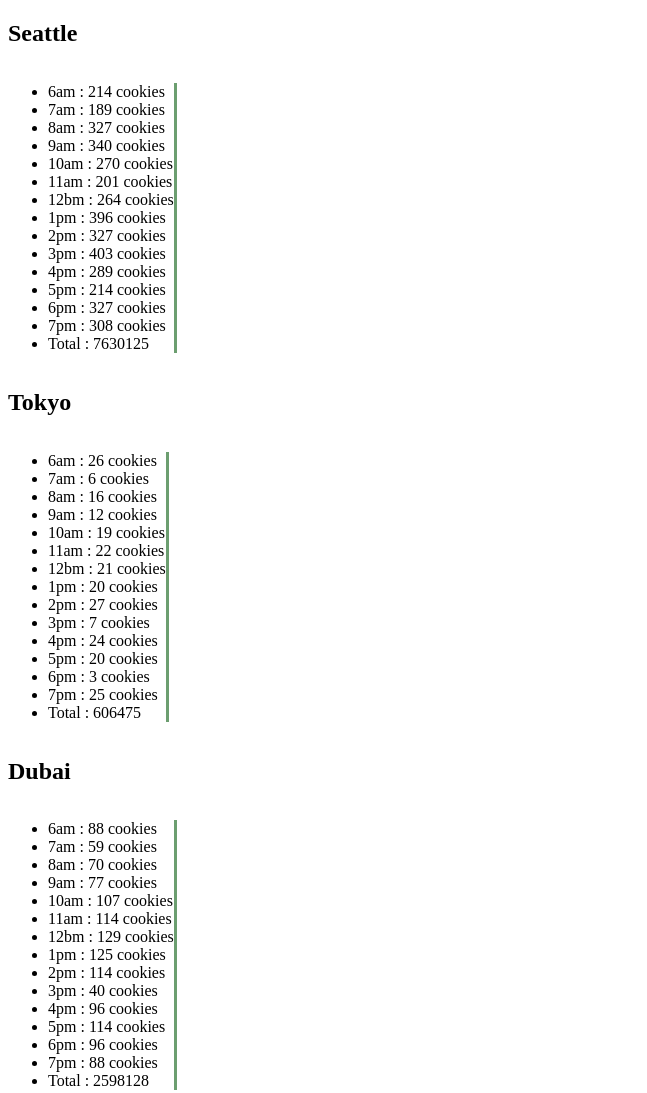
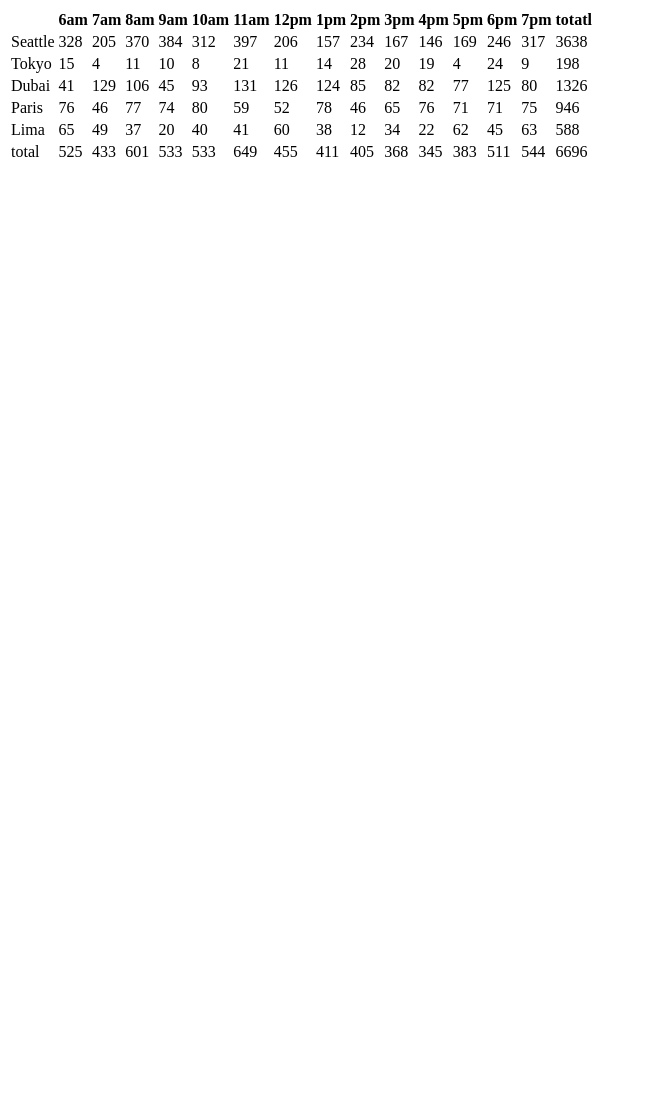
Before and after one commit to YaseenFsharid/cookie-stand, a plain HTML site: page sales.html in a window 1280 px wide. Shown: the top 1093 px of the page, without its empty margins (0-647 px from the left). After the commit the page ends 800 px from the top, so only its background shows below. Drawn offline with Linux system fonts and the light colour scheme.

Commit message:
added the table

```diff
--- a/apps.js
+++ b/apps.js
@@ -1,214 +1,337 @@
 `use strict`
-var hours=['6am','7am','8am','9am','10am','11am','12bm','1pm','2pm','3pm','4pm','5pm','6pm','7pm','8pm'];
-var Seattle ={
-    name :"Seattle",
-    customerPerHour:[],
-    cookiePerHour:[],
-    min :24,
-    max:65,
-    avg:6.3,
-    total:0,
-    someAboutTheCus: function(){
-       for (var i = 0;i<hours.length;i++){
-        var cusPerHou= Math.floor(Math.random()*(this.max-this.min)+this.min);
-        this.customerPerHour.push(cusPerHou);
-        var cokPerHou=Math.floor(this.customerPerHour[i]*this.avg);
-        this.cookiePerHour.push(cokPerHou);
-
-        this.total +=this.total+this.cookiePerHour[i];
-       }
-
-    },
-    RenderThat:function(){
-    this.someAboutTheCus();
-    var container = document.getElementById("dd");
-    var aric = document.createElement('article');
-     container.appendChild(aric);
-     var h =document.createElement('h2');
-    h.textContent=this.name;
-    aric.appendChild(h);
-    var ulist =document.createElement('ul');
-    ulist.setAttribute("class","csswork");
-    aric.appendChild(ulist);
-    for (var i = 0; i < hours.length;i++ ) {
-        var litem=document.createElement('li');
-        ulist.appendChild(litem);
-        litem.textContent=`${hours[i]} : ${this.cookiePerHour[i]} cookies`;
-
-    }
-    litem.textContent=`Total : ${this.total}`;
-    }
-
-}
-Seattle.RenderThat();
 
 
 
-var Tokyo ={
-    name :"Tokyo",
-    customerPerHour:[],
-    cookiePerHour:[],
-    min :3,
-    max:24,
-    avg:1.2,
-    total:0,
-    someAboutTheCus: function(){
-       for (var i = 0;i<hours.length;i++){
-        var cusPerHou= Math.floor(Math.random()*(this.max-this.min)+this.min);
-        this.customerPerHour.push(cusPerHou);
-        var cokPerHou=Math.floor(this.customerPerHour[i]*this.avg);
-        this.cookiePerHour.push(cokPerHou);
-
-        this.total +=this.total+this.cookiePerHour[i];
-       }
-
-    },
-    RenderThat:function(){
-    this.someAboutTheCus();
-    var container = document.getElementById("dd");
-    var aric = document.createElement('article');
-     container.appendChild(aric);
-     var h =document.createElement('h2');
-    h.textContent=this.name;
-    aric.appendChild(h);
-    var ulist =document.createElement('ul');
-    ulist.setAttribute("class","csswork");
-    aric.appendChild(ulist);
-    for (var i = 0; i < hours.length;i++ ) {
-        var litem=document.createElement('li');
-        ulist.appendChild(litem);
-        litem.textContent=`${hours[i]} : ${this.cookiePerHour[i]} cookies`;
-
+function getRandomArbitrary(min, max, avg) {
+    return Math.floor((Math.random() * (max - min) + min) * avg);
+  }
+  var totalTotal = 0;
+  var timeTotal = [
+    ['6am', 0],
+    ['7am', 0],
+    ['8am', 0],
+    ['9am', 0],
+    ['10am', 0],
+    ['11am', 0],
+    ['12pm', 0],
+    ['1pm', 0],
+    ['2pm', 0],
+    ['3pm', 0],
+    ['4pm', 0],
+    ['5pm', 0],
+    ['6pm', 0],
+    ['7pm', 0]
+  ];
+  (function() {
+    var div = document.getElementById('sales-tabel');
+    var tabel = document.createElement('table');
+    tabel.setAttribute('id', 'tabel');
+    var tr = document.createElement('tr');
+    var th = document.createElement('th');
+    th.textContent = '  ';
+    tr.appendChild(th);
+    for (let index = 0; index < timeTotal.length; index++) {
+      th = document.createElement('th');
+      th.textContent = timeTotal[index][0];
+      tr.appendChild(th);
     }
-    litem.textContent=`Total : ${this.total}`;
+    th = document.createElement('th');
+    th.textContent = 'totatl';
+    tr.appendChild(th);
+    tabel.appendChild(tr);
+    div.appendChild(tabel);
+  })();
+  function Loction(name, min, max, avg) {
+    this.total = 0;
+    this.name = name;
+    this.min = min;
+    this.max = max;
+    this.avg = avg;
+    this.cookies = [];
+  }
+  Loction.prototype.randomCustomers = function() {
+    for (let index = 0; index < timeTotal.length; index++) {
+      this.cookies.push(getRandomArbitrary(this.min, this.max, this.avg));
     }
-
-}
-Tokyo.RenderThat();
-
-var Dubai ={
-    name :"Dubai",
-    customerPerHour:[],
-    cookiePerHour:[],
-    min :11,
-    max:38,
-    avg:3.7,
-    total:0,
-    someAboutTheCus: function(){
-       for (var i = 0;i<hours.length;i++){
-        var cusPerHou= Math.floor(Math.random()*(this.max-this.min)+this.min);
-        this.customerPerHour.push(cusPerHou);
-        var cokPerHou=Math.floor(this.customerPerHour[i]*this.avg);
-        this.cookiePerHour.push(cokPerHou);
-
-        this.total +=this.total+this.cookiePerHour[i];
-       }
-
-    },
-    RenderThat:function(){
-    this.someAboutTheCus();
-    var container = document.getElementById("dd");
-    var aric = document.createElement('article');
-     container.appendChild(aric);
-     var h =document.createElement('h2');
-    h.textContent=this.name;
-    aric.appendChild(h);
-    var ulist =document.createElement('ul');
-    ulist.setAttribute("class","csswork");
-    aric.appendChild(ulist);
-    for (var i = 0; i < hours.length;i++ ) {
-        var litem=document.createElement('li');
-        ulist.appendChild(litem);
-        litem.textContent=`${hours[i]} : ${this.cookiePerHour[i]} cookies`;
-
+  };
+  Loction.prototype.render = function() {
+    this.randomCustomers();
+    var tabel = document.getElementById('tabel');
+    var tr = document.createElement('tr');
+    var td = document.createElement('td');
+    td.textContent = this.name;
+    tr.appendChild(td);
+    for (let index = 0; index < this.cookies.length; index++) {
+      timeTotal[index][1] += this.cookies[index];
+      td = document.createElement('td');
+      td.textContent = this.cookies[index];
+      tr.appendChild(td);
+      this.total += this.cookies[index];
     }
-    litem.textContent=`Total : ${this.total}`;
+    totalTotal += this.total;
+    td = document.createElement('td');
+    td.textContent = this.total;
+    tr.appendChild(td);
+    tabel.appendChild(tr);
+  };
+  var Seattle = new Loction('Seattle', 23, 65, 6.3);
+  Seattle.render();
+  var Tokyo = new Loction('Tokyo', 3, 24, 1.2);
+  Tokyo.render();
+  var Dubai = new Loction('Dubai', 11, 38, 3.7);
+  Dubai.render();
+  var Paris = new Loction('Paris', 20, 38, 2.3);
+  Paris.render();
+  var Lima = new Loction('Lima', 2, 16, 4.6);
+  Lima.render();
+  (function() {
+    var tabel = document.getElementById('tabel');
+    var tr = document.createElement('tr');
+    var td = document.createElement('td');
+    td.textContent = 'total';
+    tr.appendChild(td);
+    for (let index = 0; index < timeTotal.length; index++) {
+      td = document.createElement('td');
+      td.textContent = timeTotal[index][1];
+      tr.appendChild(td);
     }
-
-}
-Dubai.RenderThat();
-
-var Paris ={
-    name :"Paris",
-    customerPerHour:[],
-    cookiePerHour:[],
-    min :20,
-    max:38,
-    avg:2.3,
-    total:0,
-    someAboutTheCus: function(){
-       for (var i = 0;i<hours.length;i++){
-        var cusPerHou= Math.floor(Math.random()*(this.max-this.min)+this.min);
-        this.customerPerHour.push(cusPerHou);
-        var cokPerHou=Math.floor(this.customerPerHour[i]*this.avg);
-        this.cookiePerHour.push(cokPerHou);
-
-        this.total +=this.total+this.cookiePerHour[i];
-       }
-
-    },
-    RenderThat:function(){
-    this.someAboutTheCus();
-    var container = document.getElementById("dd");
-    var aric = document.createElement('article');
-     container.appendChild(aric);
-     var h =document.createElement('h2');
-    h.textContent=this.name;
-    aric.appendChild(h);
-    var ulist =document.createElement('ul');
-    ulist.setAttribute("class","csswork");
-    aric.appendChild(ulist);
-    for (var i = 0; i < hours.length;i++ ) {
-        var litem=document.createElement('li');
-        ulist.appendChild(litem);
-        litem.textContent=`${hours[i]} : ${this.cookiePerHour[i]} cookies`;
-
-    }
-    litem.textContent=`Total : ${this.total}`;
-    }
-
-}
-Paris.RenderThat();
+    td = document.createElement('td');
+    td.textContent = totalTotal;
+    tr.appendChild(td);
+    tabel.appendChild(tr);
+  })();
 
 
-var Lima ={
-    name :"Lima",
-    customerPerHour:[],
-    cookiePerHour:[],
-    min :3,
-    max:24,
-    avg:1.2,
-    total:0,
-    someAboutTheCus: function(){
-       for (var i = 0;i<hours.length;i++){
-        var cusPerHou= Math.floor(Math.random()*(this.max-this.min)+this.min);
-        this.customerPerHour.push(cusPerHou);
-        var cokPerHou=Math.floor(this.customerPerHour[i]*this.avg);
-        this.cookiePerHour.push(cokPerHou);
 
-        this.total +=this.total+this.cookiePerHour[i];
-       }
 
-    },
-    RenderThat:function(){
-    this.someAboutTheCus();
-    var container = document.getElementById("dd");
-    var aric = document.createElement('article');
-     container.appendChild(aric);
-     var h =document.createElement('h2');
-    h.textContent=this.name;
-    aric.appendChild(h);
-    var ulist =document.createElement('ul');
-    ulist.setAttribute("class","csswork");
-    aric.appendChild(ulist);
-    for (var i = 0; i < hours.length;i++ ) {
-        var litem=document.createElement('li');
-        ulist.appendChild(litem);
-        litem.textContent=`${hours[i]} : ${this.cookiePerHour[i]} cookies`;
 
-    }
-    litem.textContent=`Total : ${this.total}`;
-    }
 
-}
-Lima.RenderThat();
+
+
+
+
+
+
+
+
+
+
+
+
+
+
+
+
+
+// var Seattle ={
+//     name :"Seattle",
+//     customerPerHour:[],
+//     cookiePerHour:[],
+//     min :24,
+//     max:65,
+//     avg:6.3,
+//     total:0,
+//     someAboutTheCus: function(){
+//        for (var i = 0;i<hours.length;i++){
+//         var cusPerHou= Math.floor(Math.random()*(this.max-this.min)+this.min);
+//         this.customerPerHour.push(cusPerHou);
+//         var cokPerHou=Math.floor(this.customerPerHour[i]*this.avg);
+//         this.cookiePerHour.push(cokPerHou);
+
+//         this.total +=this.total+this.cookiePerHour[i];
+//        }
+
+//     },
+//     RenderThat:function(){
+//     this.someAboutTheCus();
+//     var container = document.getElementById("dd");
+//     var aric = document.createElement('article');
+//      container.appendChild(aric);
+//      var h =document.createElement('h2');
+//     h.textContent=this.name;
+//     aric.appendChild(h);
+//     var ulist =document.createElement('ul');
+//     ulist.setAttribute("class","csswork");
+//     aric.appendChild(ulist);
+//     for (var i = 0; i < hours.length;i++ ) {
+//         var litem=document.createElement('li');
+//         ulist.appendChild(litem);
+//         litem.textContent=`${hours[i]} : ${this.cookiePerHour[i]} cookies`;
+
+//     }
+//     litem.textContent=`Total : ${this.total}`;
+//     }
+
+// }
+// Seattle.RenderThat();
+
+
+
+// var Tokyo ={
+//     name :"Tokyo",
+//     customerPerHour:[],
+//     cookiePerHour:[],
+//     min :3,
+//     max:24,
+//     avg:1.2,
+//     total:0,
+//     someAboutTheCus: function(){
+//        for (var i = 0;i<hours.length;i++){
+//         var cusPerHou= Math.floor(Math.random()*(this.max-this.min)+this.min);
+//         this.customerPerHour.push(cusPerHou);
+//         var cokPerHou=Math.floor(this.customerPerHour[i]*this.avg);
+//         this.cookiePerHour.push(cokPerHou);
+
+//         this.total +=this.total+this.cookiePerHour[i];
+//        }
+
+//     },
+//     RenderThat:function(){
+//     this.someAboutTheCus();
+//     var container = document.getElementById("dd");
+//     var aric = document.createElement('article');
+//      container.appendChild(aric);
+//      var h =document.createElement('h2');
+//     h.textContent=this.name;
+//     aric.appendChild(h);
+//     var ulist =document.createElement('ul');
+//     ulist.setAttribute("class","csswork");
+//     aric.appendChild(ulist);
+//     for (var i = 0; i < hours.length;i++ ) {
+//         var litem=document.createElement('li');
+//         ulist.appendChild(litem);
+//         litem.textContent=`${hours[i]} : ${this.cookiePerHour[i]} cookies`;
+
+//     }
+//     litem.textContent=`Total : ${this.total}`;
+//     }
+
+// }
+// Tokyo.RenderThat();
+
+// var Dubai ={
+//     name :"Dubai",
+//     customerPerHour:[],
+//     cookiePerHour:[],
+//     min :11,
+//     max:38,
+//     avg:3.7,
+//     total:0,
+//     someAboutTheCus: function(){
+//        for (var i = 0;i<hours.length;i++){
+//         var cusPerHou= Math.floor(Math.random()*(this.max-this.min)+this.min);
+//         this.customerPerHour.push(cusPerHou);
+//         var cokPerHou=Math.floor(this.customerPerHour[i]*this.avg);
+//         this.cookiePerHour.push(cokPerHou);
+
+//         this.total +=this.total+this.cookiePerHour[i];
+//        }
+
+//     },
+//     RenderThat:function(){
+//     this.someAboutTheCus();
+//     var container = document.getElementById("dd");
+//     var aric = document.createElement('article');
+//      container.appendChild(aric);
+//      var h =document.createElement('h2');
+//     h.textContent=this.name;
+//     aric.appendChild(h);
+//     var ulist =document.createElement('ul');
+//     ulist.setAttribute("class","csswork");
+//     aric.appendChild(ulist);
+//     for (var i = 0; i < hours.length;i++ ) {
+//         var litem=document.createElement('li');
+//         ulist.appendChild(litem);
+//         litem.textContent=`${hours[i]} : ${this.cookiePerHour[i]} cookies`;
+
+//     }
+//     litem.textContent=`Total : ${this.total}`;
+//     }
+
+// }
+// Dubai.RenderThat();
+
+// var Paris ={
+//     name :"Paris",
+//     customerPerHour:[],
+//     cookiePerHour:[],
+//     min :20,
+//     max:38,
+//     avg:2.3,
+//     total:0,
+//     someAboutTheCus: function(){
+//        for (var i = 0;i<hours.length;i++){
+//         var cusPerHou= Math.floor(Math.random()*(this.max-this.min)+this.min);
+//         this.customerPerHour.push(cusPerHou);
+//         var cokPerHou=Math.floor(this.customerPerHour[i]*this.avg);
+//         this.cookiePerHour.push(cokPerHou);
+
+//         this.total +=this.total+this.cookiePerHour[i];
+//        }
+
+//     },
+//     RenderThat:function(){
+//     this.someAboutTheCus();
+//     var container = document.getElementById("dd");
+//     var aric = document.createElement('article');
+//      container.appendChild(aric);
+//      var h =document.createElement('h2');
+//     h.textContent=this.name;
+//     aric.appendChild(h);
+//     var ulist =document.createElement('ul');
+//     ulist.setAttribute("class","csswork");
+//     aric.appendChild(ulist);
+//     for (var i = 0; i < hours.length;i++ ) {
+//         var litem=document.createElement('li');
+//         ulist.appendChild(litem);
+//         litem.textContent=`${hours[i]} : ${this.cookiePerHour[i]} cookies`;
+
+//     }
+//     litem.textContent=`Total : ${this.total}`;
+//     }
+
+// }
+// Paris.RenderThat();
+
+
+// var Lima ={
+//     name :"Lima",
+//     customerPerHour:[],
+//     cookiePerHour:[],
+//     min :3,
+//     max:24,
+//     avg:1.2,
+//     total:0,
+//     someAboutTheCus: function(){
+//        for (var i = 0;i<hours.length;i++){
+//         var cusPerHou= Math.floor(Math.random()*(this.max-this.min)+this.min);
+//         this.customerPerHour.push(cusPerHou);
+//         var cokPerHou=Math.floor(this.customerPerHour[i]*this.avg);
+//         this.cookiePerHour.push(cokPerHou);
+
+//         this.total +=this.total+this.cookiePerHour[i];
+//        }
+
+//     },
+//     RenderThat:function(){
+//     this.someAboutTheCus();
+//     var container = document.getElementById("dd");
+//     var aric = document.createElement('article');
+//      container.appendChild(aric);
+//      var h =document.createElement('h2');
+//     h.textContent=this.name;
+//     aric.appendChild(h);
+//     var ulist =document.createElement('ul');
+//     ulist.setAttribute("class","csswork");
+//     aric.appendChild(ulist);
+//     for (var i = 0; i < hours.length;i++ ) {
+//         var litem=document.createElement('li');
+//         ulist.appendChild(litem);
+//         litem.textContent=`${hours[i]} : ${this.cookiePerHour[i]} cookies`;
+
+//     }
+//     litem.textContent=`Total : ${this.total}`;
+//     }
+
+// }
+// Lima.RenderThat();
--- a/sales.html
+++ b/sales.html
@@ -10,10 +10,7 @@
     <div id="dd">
 
     </div>
-
-
-
-
+    <div id="sales-tabel"></div>
     <script src="apps.js"></script>
 </body>
 </html>
```
